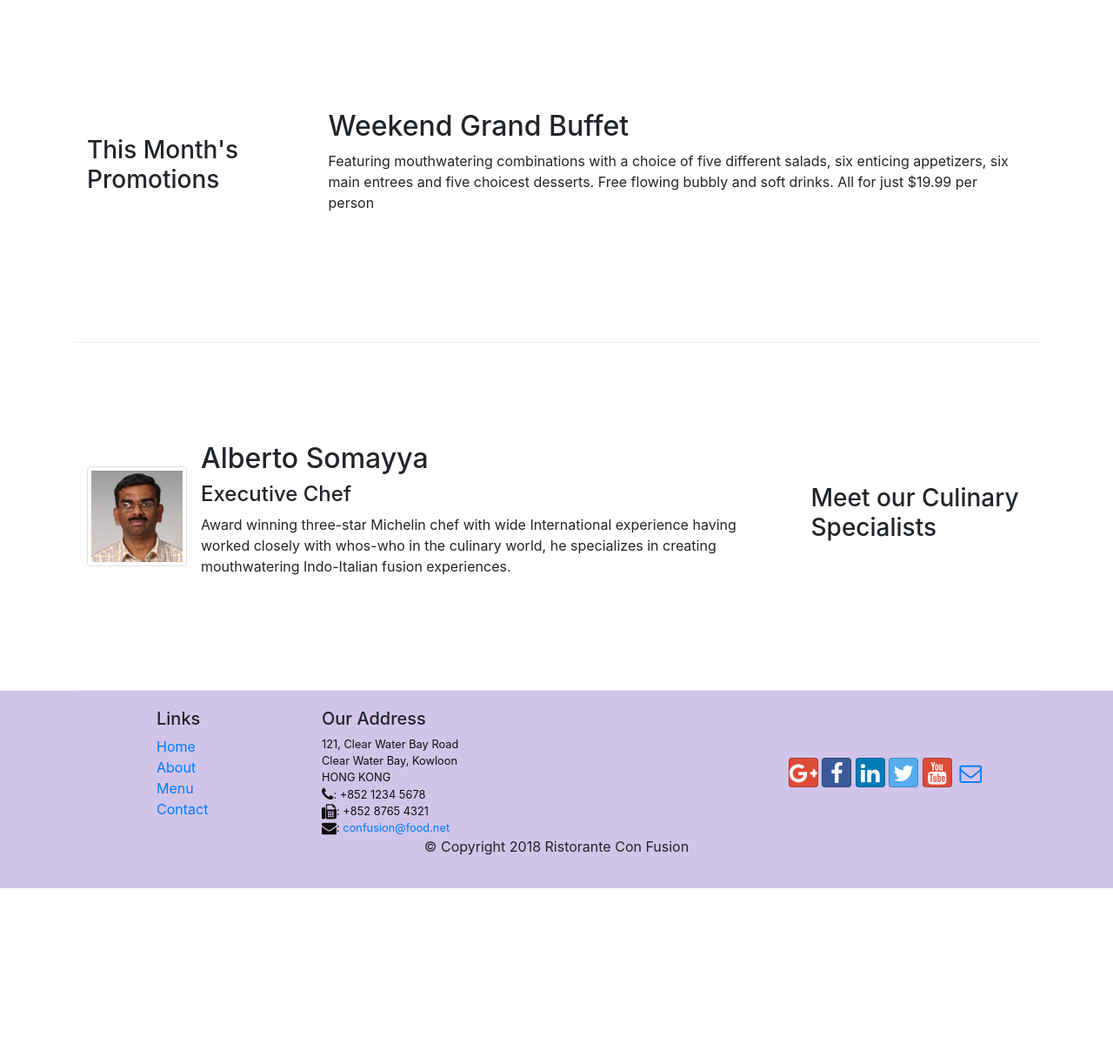
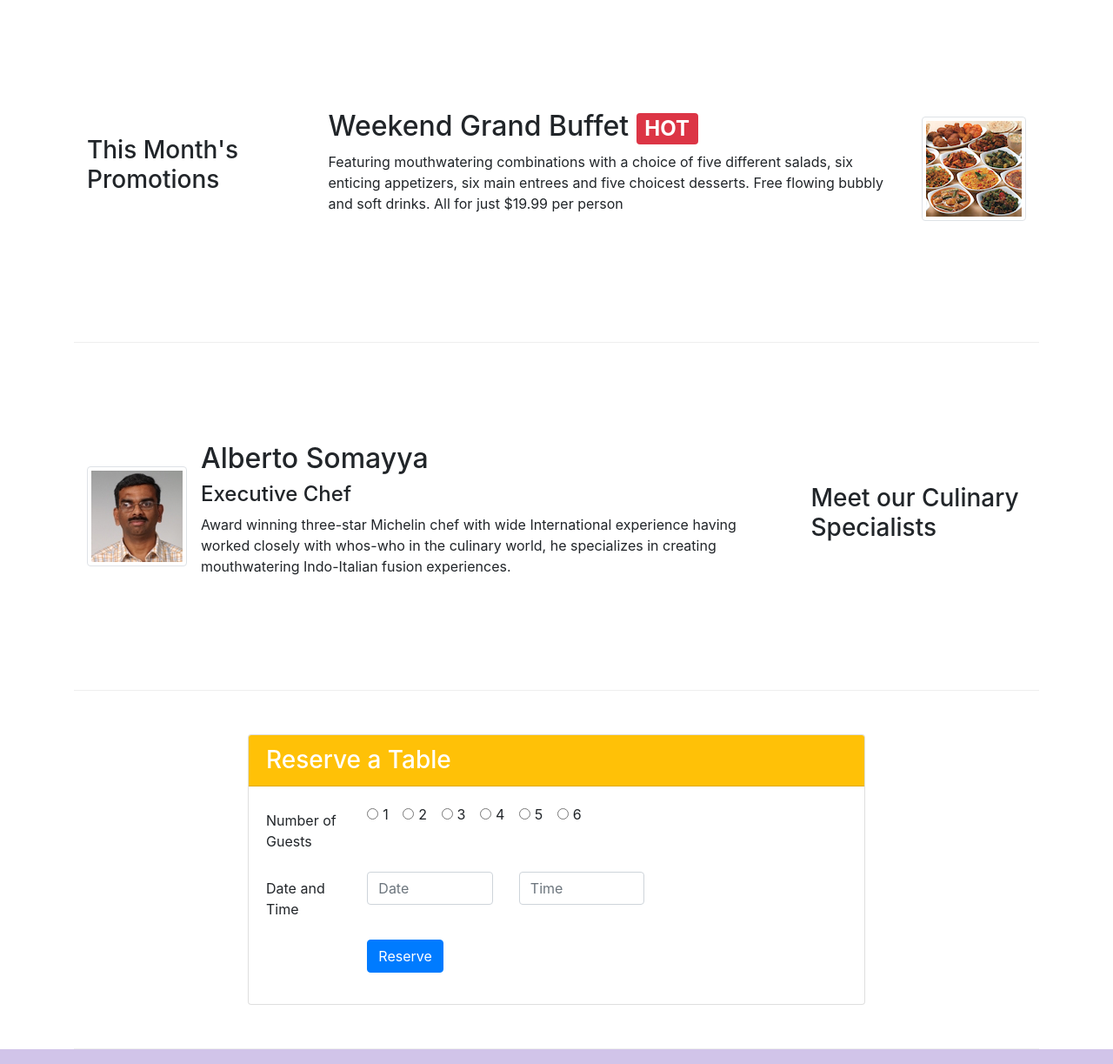
Before and after one commit to strawhat31/bootstrap, a website: page index.html in a window 1280 px wide. Shown: the part 740-1963 px from the top of the page at 87% size. Before the commit the page ends 1761 px from the top, so only its background shows below. Drawn offline with nearby package versions, Linux system fonts and the light colour scheme.

Commit message:
Assignment 2

```diff
--- a/index.html
+++ b/index.html
@@ -40,8 +40,11 @@
                     <h1>Ristorante con Fusion</h1>
                     <p>We take inspiration from the World's best cuisines, and create a unique fusion experience. Our lipsmacking creations will tickle your culinary senses!</p>
                 </div>
-                <div class="col-12 col-sm align-self-center">
+                <div class="col-6 col-sm-3 align-self-center">
                     <img src="img/logo.png" class="img-fluid">
+                </div>
+                <div class="col-6 col-sm-3 align-self-center">
+                    <a role="button" class="btn btn-warning btn-sm btn-block" href="#reserveform">Reserve Table</a>
                 </div>
             </div>
         </div>
@@ -76,8 +79,16 @@
                 <h3>This Month's Promotions</h3>
             </div>
             <div class="col col-sm col-md">
-                <h2>Weekend Grand Buffet</h2>
-                <p class="d-none d-sm-block">Featuring mouthwatering combinations with a choice of five different salads, six enticing appetizers, six main entrees and five choicest desserts. Free flowing bubbly and soft drinks. All for just $19.99 per person </p>
+                <div class="media">
+                    <div class="media-body">
+                        <h2 class="mt-0">Weekend Grand Buffet
+                            <span class="badge badge-danger">HOT</span>
+                        </h2>
+                        <p class="d-none d-sm-block">Featuring mouthwatering combinations with a choice of five different salads, six enticing appetizers, six main entrees and five choicest desserts. Free flowing bubbly and soft drinks. All for just $19.99 per person </p>
+                    </div>
+                    <img class="d-flex ml-3 img-thumbnail align-self-center"
+                        src="img/buffet.png" alt="WeekendGrandBuffet">
+                </div>
             </div>
         </div>
 
@@ -101,6 +112,61 @@
                 </div>
             </div>
         </div>
+
+        <div class="row row-content">
+            <div class="col-sm-8 offset-sm-2">
+                <div class="card">
+                    <h3 class="card-header bg-warning text-white">Reserve a Table</h3>
+                    <div class="card-body">
+                        <form id="reserveform">
+                            <div class="form-group row">
+                                <label for="guests" class="col-sm-2 col-form-label">Number of Guests</label>
+                                <div class="col-sm-10">
+                                    <div class="form-check form-check-inline">
+                                        <input class="form-check-input" type="radio" name="inlineRadioOptions" id="inlineRadio1" value="option1">
+                                        <label class="form-check-label" for="inlineRadio1">1</label>
+                                    </div>
+                                    <div class="form-check form-check-inline">
+                                        <input class="form-check-input" type="radio" name="inlineRadioOptions" id="inlineRadio2" value="option2">
+                                        <label class="form-check-label" for="inlineRadio2">2</label>
+                                    </div>
+                                    <div class="form-check form-check-inline">
+                                        <input class="form-check-input" type="radio" name="inlineRadioOptions" id="inlineRadio3" value="option3">
+                                        <label class="form-check-label" for="inlineRadio3">3</label>
+                                    </div>
+                                    <div class="form-check form-check-inline">
+                                        <input class="form-check-input" type="radio" name="inlineRadioOptions" id="inlineRadio4" value="option4">
+                                        <label class="form-check-label" for="inlineRadio4">4</label>
+                                    </div>
+                                    <div class="form-check form-check-inline">
+                                        <input class="form-check-input" type="radio" name="inlineRadioOptions" id="inlineRadio5" value="option5">
+                                        <label class="form-check-label" for="inlineRadio5">5</label>
+                                    </div>
+                                    <div class="form-check form-check-inline">
+                                        <input class="form-check-input" type="radio" name="inlineRadioOptions" id="inlineRadio6" value="option6">
+                                        <label class="form-check-label" for="inlineRadio6">6</label>
+                                    </div>
+                                </div>
+                            </div>
+                            <div class="form-group row">
+                                <label for="dateandtime" class="col-sm-2 col-form-label">Date and Time</label>
+                                <div class="col-5 col-sm-3">
+                                    <input type="tel" class="form-control" id="date" name="date" placeholder="Date">
+                                </div>
+                                <div class="col-5 col-sm-3">
+                                    <input type="tel" class="form-control" id="time" name="time" placeholder="Time">
+                                </div>
+                            </div>
+                            <div class="form-group row">
+                                <div class="offset-sm-2 col-sm-10">
+                                    <button type="submit" class="btn btn-primary">Reserve</button>
+                                </div>
+                            </div>
+                        </form>
+                    </div>
+                </div>
+            </div>
+       </div>
     </div>
 
     <footer class="footer">
```
